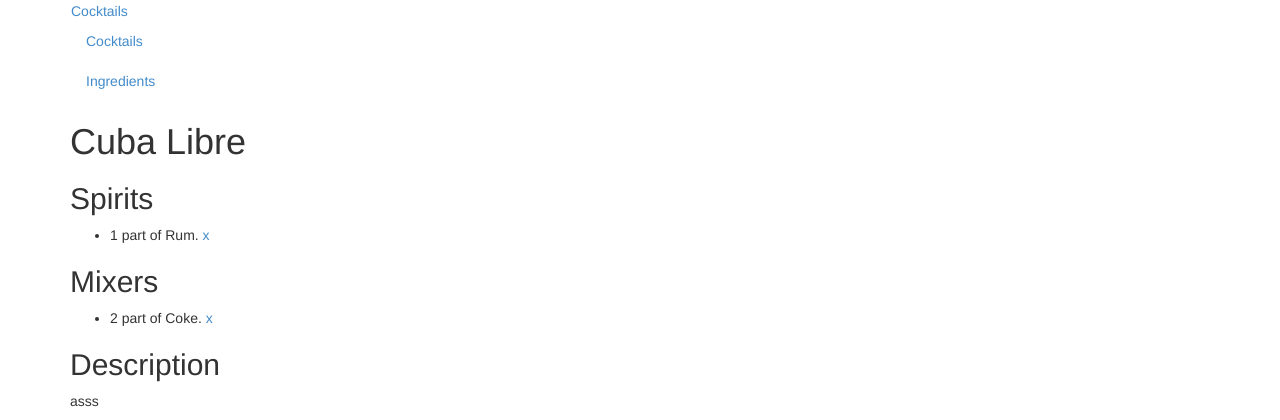
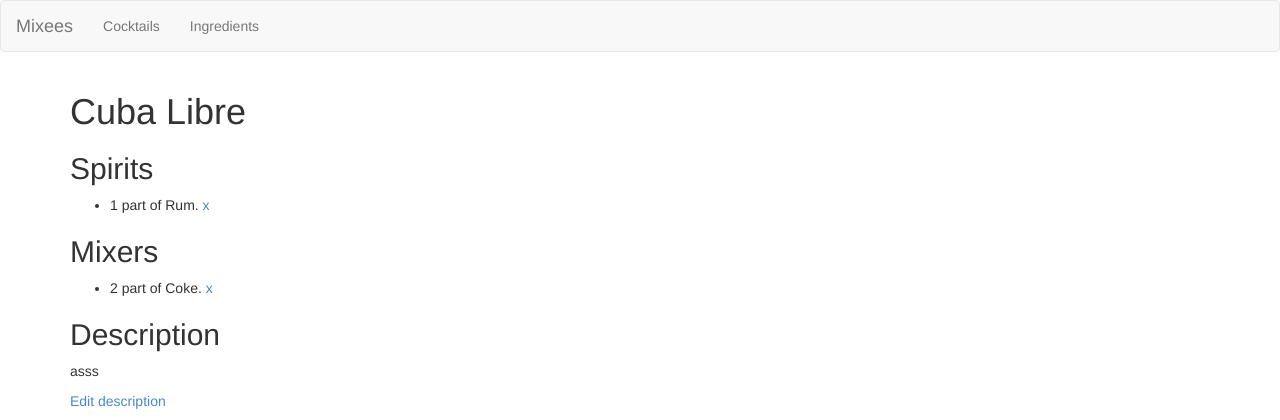
Before and after one commit to Carlosedo/mixees, a Django app: a page that uses apps/cocktails/templates/base.html in a window 1280 px wide. Shown: the top 420 px of the page. Run offline with Django 3.2, Linux system fonts and the light colour scheme; data comes from the database, SQL or seed files in the repository; some libraries are stand-ins or nearby versions.

Commit message:
moved static and fixed navbar

```diff
--- a/apps/cocktails/templates/base.html
+++ b/apps/cocktails/templates/base.html
@@ -6,16 +6,20 @@
 		<link href="{{ STATIC_URL }}css/bootstrap.min.css" rel="stylesheet">
 	</head>
 	<body>
-		<div class="container">
-			<div class="navbar">
-    			<div class="navbar-inner">
-        			<a class="brand" href="{% url "cocktail_list" %}">Cocktails</a>
-        			<ul class="nav">
-            			<li><a href="{% url "cocktail_list" %}">Cocktails</a></li>
-            			<li><a href="{% url "ingredient_list" %}">Ingredients</a></li>
-        			</ul>
-    			</div>
-			</div>
+		<nav class="navbar navbar-default">
+            <div class="container-fluid">
+                <div class="navbar-header">
+                    <a class="navbar-brand" href="{% url 'apps.home.views.index' %}">Mixees</a>
+                </div>
+        		<div class="collapse navbar-collapse">
+            		<ul class="nav navbar-nav">
+            			<li><a href="{% url 'cocktail_list' %}">Cocktails</a></li>
+            			<li><a href="{% url 'ingredient_list' %}">Ingredients</a></li>
+            		</ul>
+        		</div>
+            </div>
+		</nav>
+        <div class="container">
 			{% block content %}
 				<h1>Generic title</h1>
 
--- a/apps/cocktails/templates/cocktails/_cocktail_search.html
+++ b/apps/cocktails/templates/cocktails/_cocktail_search.html
@@ -1,6 +1,6 @@
 
 
-<form action="{% url 'cocktail_list' %}" method="GET">
-	<input type="text" name="q">
-	<button type="submit">Search</button>
+<form class="form-inline" action="{% url 'cocktail_list' %}" method="GET">
+	<input type="text" class="form-control" name="q">
+	<button class="btn btn-info" type="submit">Search</button>
 </form>
--- a/mixees/settings.py
+++ b/mixees/settings.py
@@ -86,4 +86,8 @@
 
 STATIC_URL = '/static/'
 
+STATICFILES_DIRS = (
+    os.path.join(BASE_DIR, "static"),
+)
+
 CRISPY_TEMPLATE_PACK = 'bootstrap3'
```
Also changed, not shown: static/css/bootstrap-theme.css (renamed from apps/cocktails/static/css/bootstrap-theme.css), static/css/bootstrap-theme.min.css (renamed from apps/cocktails/static/css/bootstrap-theme.min.css), static/css/bootstrap.css (renamed from apps/cocktails/static/css/bootstrap.css), static/css/bootstrap.min.css (renamed from apps/cocktails/static/css/bootstrap.min.css), static/fonts/glyphicons-halflings-regular.ttf (renamed from apps/cocktails/static/fonts/glyphicons-halflings-regular.ttf), static/fonts/glyphicons-halflings-regular.woff (renamed from apps/cocktails/static/fonts/glyphicons-halflings-regular.woff), static/js/bootstrap.js (renamed from apps/cocktails/static/js/bootstrap.js), static/js/bootstrap.min.js (renamed from apps/cocktails/static/js/bootstrap.min.js), 8 other files.
